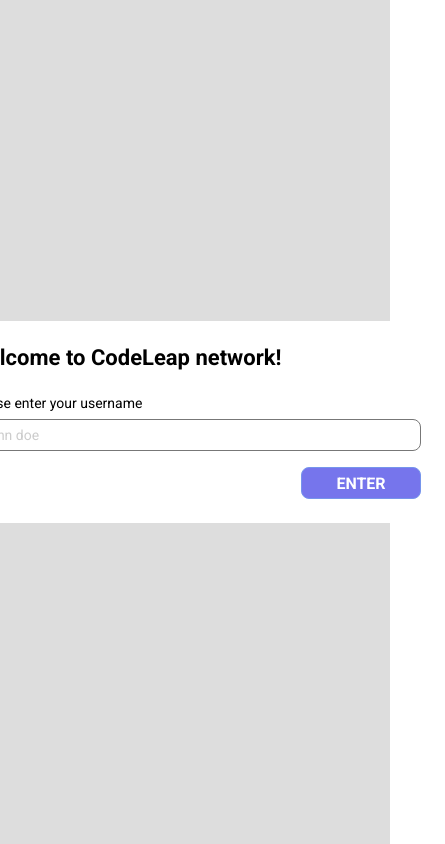
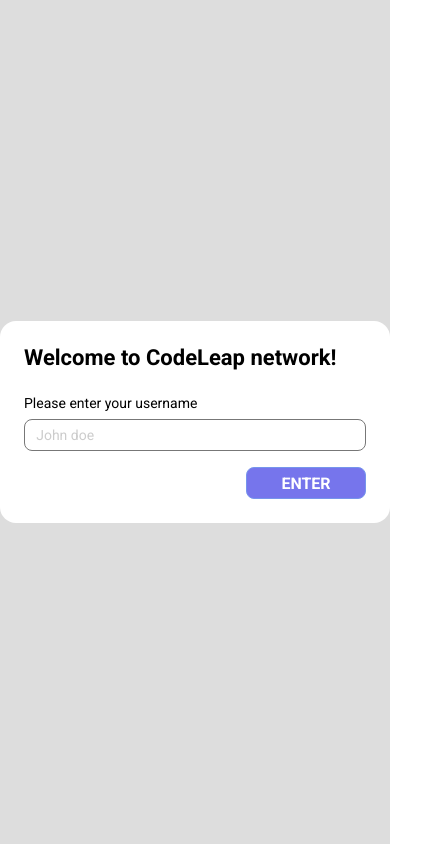
Before and after one commit to GabrielGStone/CodeLeapCrud, a React (Create React App) app: page /signup in a window 390 px wide. Shown: the whole page, 445 px wide, since content can reach past the window. Built offline with nearby package versions, Linux system fonts and the light colour scheme.

Commit message:
feat responsive screen

```diff
--- a/src/components/Layout/styles.ts
+++ b/src/components/Layout/styles.ts
@@ -8,4 +8,8 @@
   padding: 0px 20%;
   background-color: #ddd;
   min-height: 100vh;
+
+  @media (max-width: 1000px) {
+    padding: 0px;
+  }
 `;
--- a/src/components/SignupBox/styles.ts
+++ b/src/components/SignupBox/styles.ts
@@ -8,6 +8,7 @@
   padding: 24px;
   width: 500px;
   border-radius: 16px;
+  max-width: 100vw;
 `;
 
 export const InputTitle = styled.p`
--- a/src/pages/MainScreen/MainScreen.tsx
+++ b/src/pages/MainScreen/MainScreen.tsx
@@ -34,7 +34,7 @@
   useEffect(() => {
     _getPosts();
     //eslint-disable-next-line
-  }, []);
+  }, [getPosts]);
 
   useEffect(() => {
     !token && navigate("/signup");
```
